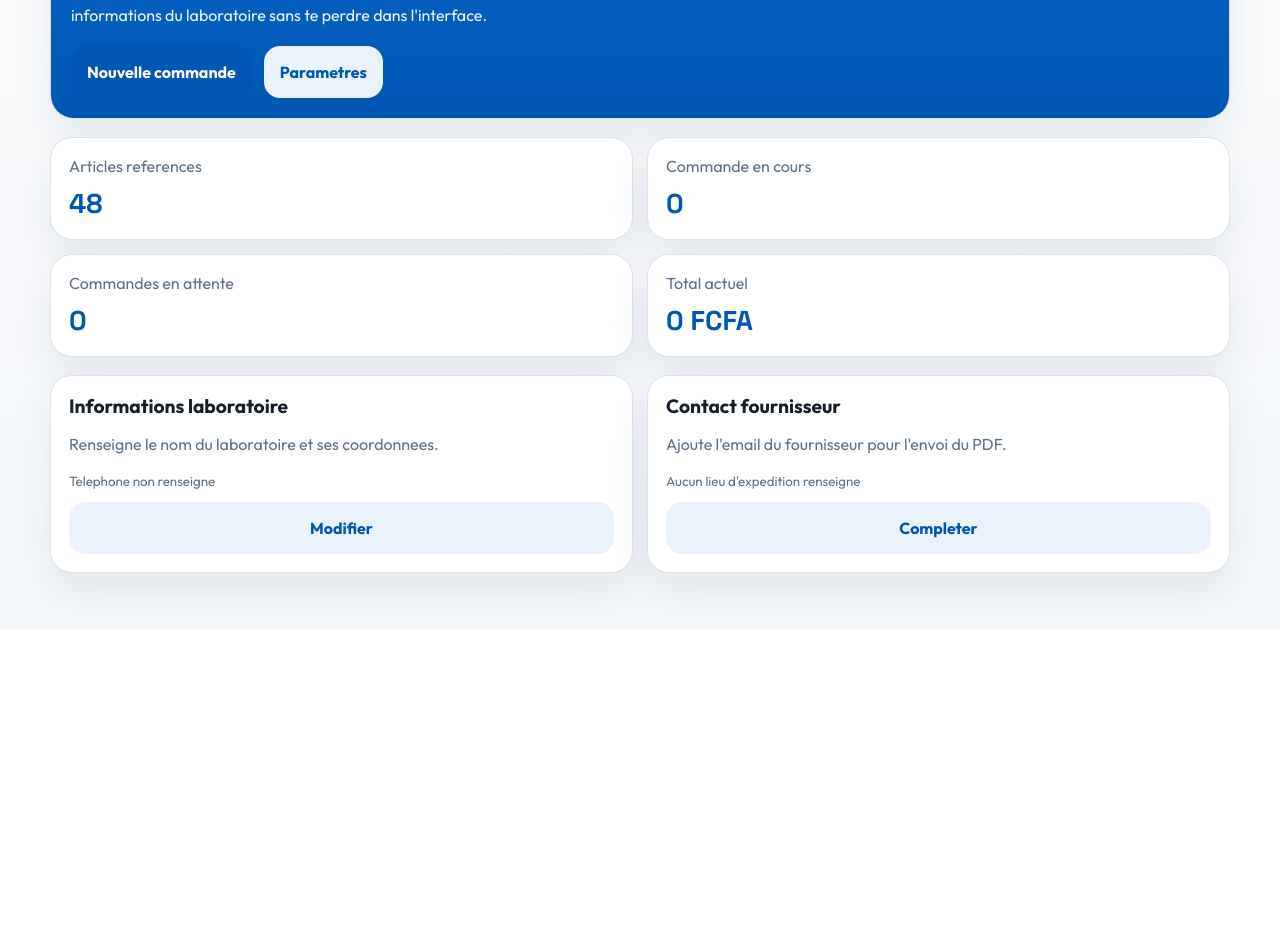
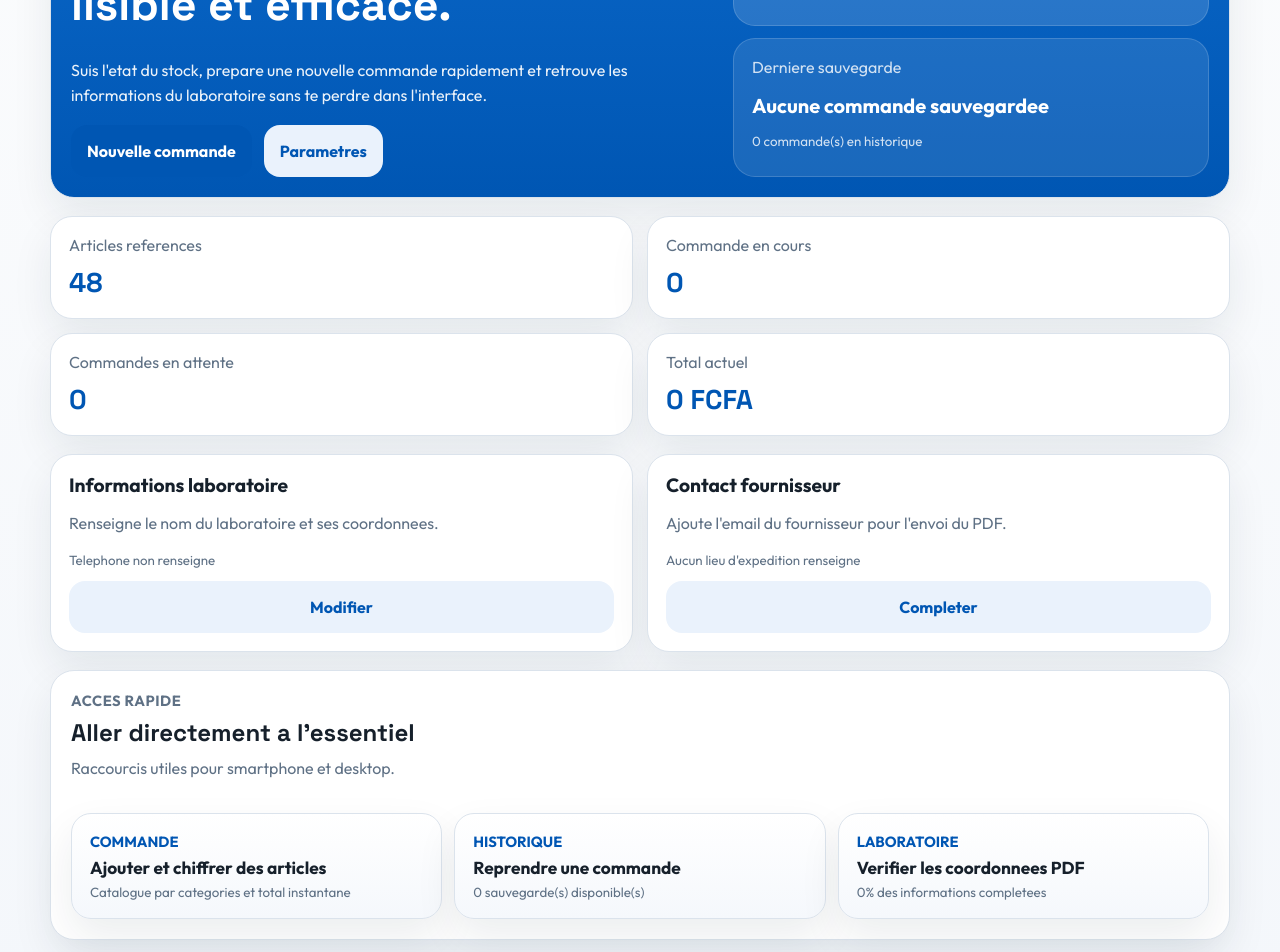
Before and after one commit to Ivane11/gstock-labo, a React (Vite) app: page / in a window 1280 px wide. Shown: the part 240-1192 px from the top of the page. Before the commit the page ends 869 px from the top, so only its background shows below. Built offline with nearby package versions, Linux system fonts and the light colour scheme.

Commit message:
Polish dashboard and settings experience

```diff
--- a/src/App.jsx
+++ b/src/App.jsx
@@ -452,6 +452,21 @@ export default function App() {
     },
   ];
 
+  const settingsFields = [
+    labInfo.name,
+    labInfo.phone,
+    labInfo.address,
+    labInfo.shippingPlace,
+    labInfo.shippingCity,
+    labInfo.supplierEmail,
+  ];
+  const settingsCompletion = Math.round(
+    (settingsFields.filter(Boolean).length / settingsFields.length) * 100
+  );
+  const latestHistoryLabel = history[0]
+    ? new Date(history[0].createdAt).toLocaleString("fr-FR")
+    : "Aucune commande sauvegardee";
+
   const updateLabInfo = (field, value) => {
     setLabInfo((current) => ({ ...current, [field]: value }));
   };
@@ -650,7 +665,8 @@ export default function App() {
               transition={{ duration: 0.24 }}
             >
               <section className="hero-card">
-                <div>
+                <div className="hero-layout">
+                  <div className="hero-copy">
                     <p className="hero-kicker">Accueil</p>
                     <h1>Un tableau de bord simple, lisible et efficace.</h1>
                     <p className="hero-text">
@@ -658,22 +674,36 @@ export default function App() {
                       retrouve les informations du laboratoire sans te perdre dans
                       l'interface.
                     </p>
-                </div>
                     <div className="hero-actions">
                       <button
                         type="button"
-                    className="primary-button"
+                        className="primary-button hero-primary"
                         onClick={() => setActivePage("order")}
                       >
                         Nouvelle commande
                       </button>
                       <button
                         type="button"
-                    className="secondary-button"
+                        className="secondary-button hero-secondary"
                         onClick={() => setActivePage("settings")}
                       >
                         Parametres
                       </button>
+                    </div>
+                  </div>
+
+                  <div className="hero-panel">
+                    <article className="hero-highlight">
+                      <span>Commande active</span>
+                      <strong>{orderLineCount} ligne(s)</strong>
+                      <small>{formatCurrency(total)}</small>
+                    </article>
+                    <article className="hero-highlight hero-highlight--soft">
+                      <span>Derniere sauvegarde</span>
+                      <strong>{latestHistoryLabel}</strong>
+                      <small>{history.length} commande(s) en historique</small>
+                    </article>
+                  </div>
                 </div>
               </section>
 
@@ -703,6 +733,48 @@ export default function App() {
                     </button>
                   </article>
                 ))}
+              </section>
+
+              <section className="section-card quick-links-card">
+                <div className="section-heading">
+                  <div>
+                    <p className="section-kicker">Acces rapide</p>
+                    <h2>Aller directement a l'essentiel</h2>
+                    <p className="section-description">
+                      Raccourcis utiles pour smartphone et desktop.
+                    </p>
+                  </div>
+                </div>
+
+                <div className="quick-links-grid">
+                  <button
+                    type="button"
+                    className="quick-link-tile"
+                    onClick={() => setActivePage("order")}
+                  >
+                    <span>Commande</span>
+                    <strong>Ajouter et chiffrer des articles</strong>
+                    <small>Catalogue par categories et total instantane</small>
+                  </button>
+                  <button
+                    type="button"
+                    className="quick-link-tile"
+                    onClick={() => setActivePage("history")}
+                  >
+                    <span>Historique</span>
+                    <strong>Reprendre une commande</strong>
+                    <small>{history.length} sauvegarde(s) disponible(s)</small>
+                  </button>
+                  <button
+                    type="button"
+                    className="quick-link-tile"
+                    onClick={() => setActivePage("settings")}
+                  >
+                    <span>Laboratoire</span>
+                    <strong>Verifier les coordonnees PDF</strong>
+                    <small>{settingsCompletion}% des informations completees</small>
+                  </button>
+                </div>
               </section>
             </motion.section>
           )}
@@ -811,14 +883,28 @@ export default function App() {
               exit={{ opacity: 0, y: -12 }}
               transition={{ duration: 0.24 }}
             >
-              <section className="section-card">
-                <div className="section-heading">
+              <section className="section-card history-hero">
                 <div>
                   <p className="section-kicker">Historique</p>
                   <h2>Recharger une commande precedente</h2>
+                  <p className="section-description">
+                    Retrouve rapidement les anciennes commandes et recharge-les en un
+                    clic.
+                  </p>
+                </div>
+                <div className="history-overview">
+                  <div>
+                    <span>Total en historique</span>
+                    <strong>{history.length}</strong>
+                  </div>
+                  <div>
+                    <span>Derniere entree</span>
+                    <strong>{latestHistoryLabel}</strong>
                   </div>
                 </div>
+              </section>
 
+              <section className="section-card">
                 {history.length ? (
                   <div className="history-list">
                     {history.map((entry) => (
@@ -870,14 +956,55 @@ export default function App() {
               exit={{ opacity: 0, y: -12 }}
               transition={{ duration: 0.24 }}
             >
-              <section className="section-card">
+              <section className="settings-layout">
+                <article className="section-card settings-intro-card">
                   <div className="section-heading">
                     <div>
                       <p className="section-kicker">Parametres</p>
                       <h2>Informations du laboratoire</h2>
+                      <p className="section-description">
+                        Ces informations sont reutilisees dans le PDF et pour
+                        l'expedition.
+                      </p>
                     </div>
                   </div>
 
+                  <div className="settings-progress">
+                    <span>Completion du profil</span>
+                    <strong>{settingsCompletion}%</strong>
+                    <div className="settings-progress__track" aria-hidden="true">
+                      <div
+                        className="settings-progress__bar"
+                        style={{ width: `${settingsCompletion}%` }}
+                      />
+                    </div>
+                  </div>
+
+                  <div className="settings-preview-list">
+                    <div>
+                      <span>Laboratoire</span>
+                      <strong>{labInfo.name || "Non renseigne"}</strong>
+                    </div>
+                    <div>
+                      <span>Telephone</span>
+                      <strong>{labInfo.phone || "Non renseigne"}</strong>
+                    </div>
+                    <div>
+                      <span>Expedition</span>
+                      <strong>
+                        {labInfo.shippingPlace || labInfo.shippingCity
+                          ? `${labInfo.shippingPlace || ""} ${labInfo.shippingCity || ""}`.trim()
+                          : "Non renseigne"}
+                      </strong>
+                    </div>
+                    <div>
+                      <span>Fournisseur</span>
+                      <strong>{labInfo.supplierEmail || "Non renseigne"}</strong>
+                    </div>
+                  </div>
+                </article>
+
+                <section className="section-card settings-form-card">
                   <div className="settings-grid">
                     <label>
                       Nom du laboratoire
@@ -943,6 +1070,7 @@ export default function App() {
                     </label>
                   </div>
                 </section>
+              </section>
             </motion.section>
           )}
         </AnimatePresence>
--- a/src/styles.css
+++ b/src/styles.css
@@ -122,6 +122,45 @@ button {
   color: white;
 }
 
+.hero-layout,
+.settings-layout {
+  display: grid;
+  gap: 18px;
+}
+
+.hero-copy {
+  display: grid;
+  gap: 16px;
+}
+
+.hero-panel {
+  display: grid;
+  gap: 12px;
+}
+
+.hero-highlight {
+  display: grid;
+  gap: 6px;
+  padding: 18px;
+  border-radius: 22px;
+  background: rgba(255, 255, 255, 0.14);
+  border: 1px solid rgba(255, 255, 255, 0.16);
+}
+
+.hero-highlight--soft {
+  background: rgba(255, 255, 255, 0.1);
+}
+
+.hero-highlight span,
+.hero-highlight small {
+  color: rgba(255, 255, 255, 0.8);
+}
+
+.hero-highlight strong {
+  font-size: 1.25rem;
+  line-height: 1.35;
+}
+
 .hero-kicker,
 .section-kicker,
 .brand-kicker {
@@ -194,6 +233,43 @@ button {
 .info-card {
   display: grid;
   gap: 12px;
+}
+
+.quick-links-card {
+  display: grid;
+  gap: 16px;
+}
+
+.quick-links-grid {
+  display: grid;
+  gap: 12px;
+}
+
+.quick-link-tile {
+  display: grid;
+  gap: 6px;
+  padding: 18px;
+  border-radius: 20px;
+  text-align: left;
+  background: linear-gradient(180deg, #ffffff 0%, #f5f8fc 100%);
+  border: 1px solid var(--line);
+  color: var(--text);
+  box-shadow: var(--shadow);
+}
+
+.quick-link-tile span {
+  color: var(--primary);
+  font-size: 0.92rem;
+  font-weight: 700;
+  text-transform: uppercase;
+}
+
+.quick-link-tile strong {
+  font-size: 1.08rem;
+}
+
+.quick-link-tile small {
+  color: var(--text-muted);
 }
 
 .info-card h3 {
@@ -528,6 +604,78 @@ textarea {
   gap: 14px;
   border-radius: 20px;
   padding: 18px;
+  background: linear-gradient(180deg, #ffffff 0%, #f9fbfe 100%);
+}
+
+.history-hero {
+  display: grid;
+  gap: 16px;
+}
+
+.history-overview {
+  display: grid;
+  gap: 12px;
+}
+
+.history-overview > div {
+  padding: 16px;
+  border-radius: 18px;
+  background: var(--surface-muted);
+}
+
+.history-overview span,
+.settings-preview-list span,
+.settings-progress span {
+  display: block;
+  color: var(--text-muted);
+  font-size: 0.92rem;
+}
+
+.history-overview strong,
+.settings-preview-list strong,
+.settings-progress strong {
+  display: block;
+  margin-top: 6px;
+  font-size: 1.08rem;
+}
+
+.settings-intro-card,
+.settings-form-card {
+  min-width: 0;
+}
+
+.settings-progress {
+  display: grid;
+  gap: 10px;
+  padding: 16px;
+  border-radius: 18px;
+  background: var(--surface-muted);
+}
+
+.settings-progress__track {
+  width: 100%;
+  height: 10px;
+  border-radius: 999px;
+  background: #d9e4f1;
+  overflow: hidden;
+}
+
+.settings-progress__bar {
+  height: 100%;
+  border-radius: inherit;
+  background: linear-gradient(90deg, #0a67c8 0%, #0056b3 100%);
+}
+
+.settings-preview-list {
+  display: grid;
+  gap: 12px;
+}
+
+.settings-preview-list > div {
+  padding: 16px;
+  border-radius: 18px;
+  background: white;
+  border: 1px solid var(--line);
 }
 
 .price-modal {
@@ -650,6 +798,11 @@ textarea {
     grid-template-columns: repeat(2, minmax(0, 1fr));
   }
 
+  .quick-links-grid,
+  .history-overview {
+    grid-template-columns: repeat(2, minmax(0, 1fr));
+  }
+
   .settings-grid {
     grid-template-columns: repeat(2, minmax(0, 1fr));
   }
@@ -661,6 +814,11 @@ textarea {
 
   .order-layout {
     grid-template-columns: 1fr;
+  }
+
+  .hero-layout {
+    grid-template-columns: minmax(0, 1.15fr) minmax(280px, 0.85fr);
+    align-items: stretch;
   }
 }
 
@@ -685,6 +843,15 @@ textarea {
   .order-layout {
     grid-template-columns: minmax(320px, 0.92fr) minmax(0, 1.08fr);
     align-items: start;
+  }
+
+  .settings-layout {
+    grid-template-columns: minmax(280px, 0.8fr) minmax(0, 1.2fr);
+    align-items: start;
+  }
+
+  .quick-links-grid {
+    grid-template-columns: repeat(3, minmax(0, 1fr));
   }
 
   .category-chip-grid {
@@ -742,6 +909,24 @@ textarea {
     grid-template-columns: 1fr;
   }
 
+  .quick-links-grid,
+  .history-overview {
+    grid-template-columns: 1fr;
+  }
+
+  .hero-actions,
+  .section-heading,
+  .order-actions,
+  .history-actions,
+  .price-modal__actions {
+    flex-direction: column;
+  }
+
+  .hero-primary,
+  .hero-secondary {
+    width: 100%;
+  }
+
   .category-chip-grid {
     grid-template-columns: repeat(2, minmax(0, 1fr));
   }
```
Lines whose indentation alone changed are shown as unchanged.
